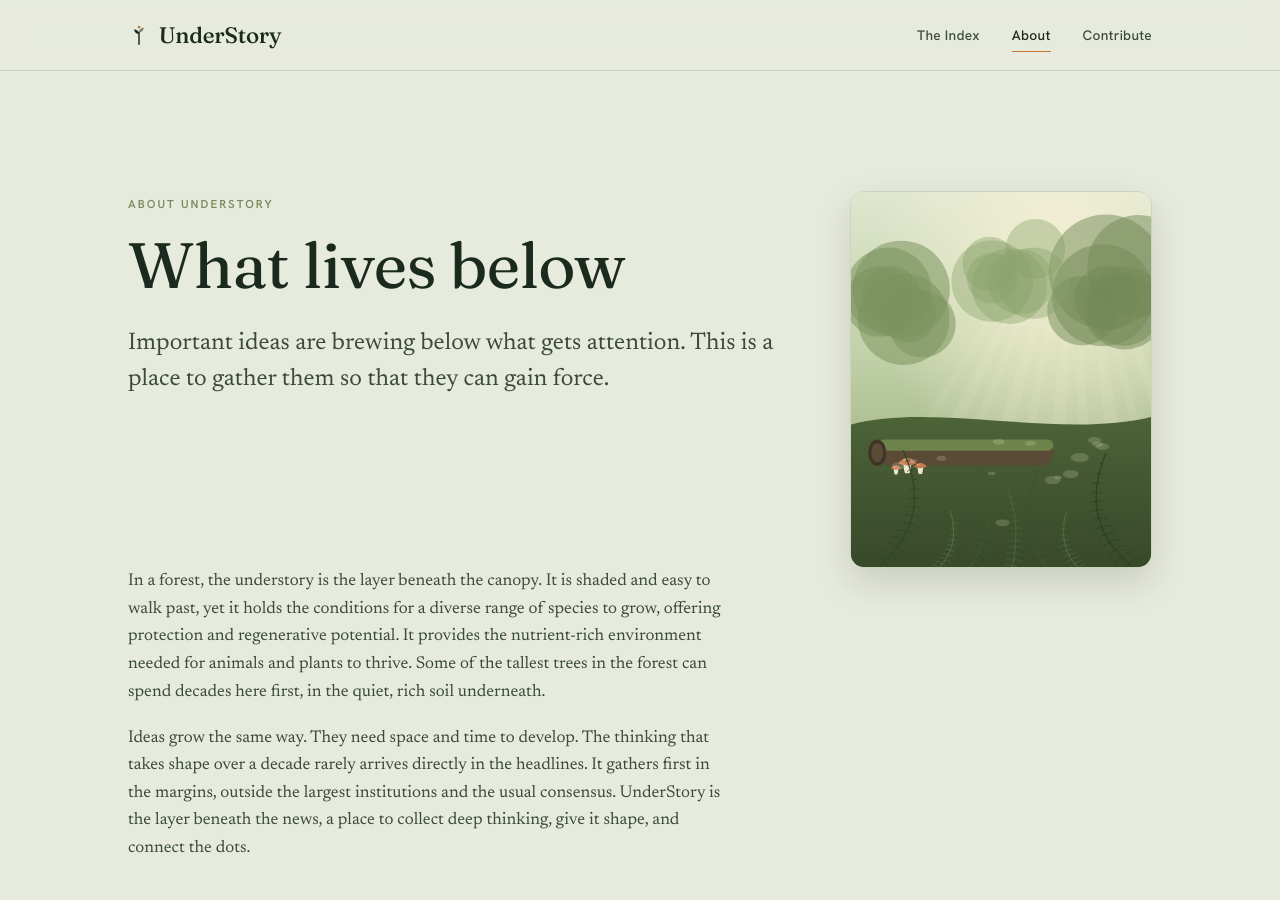
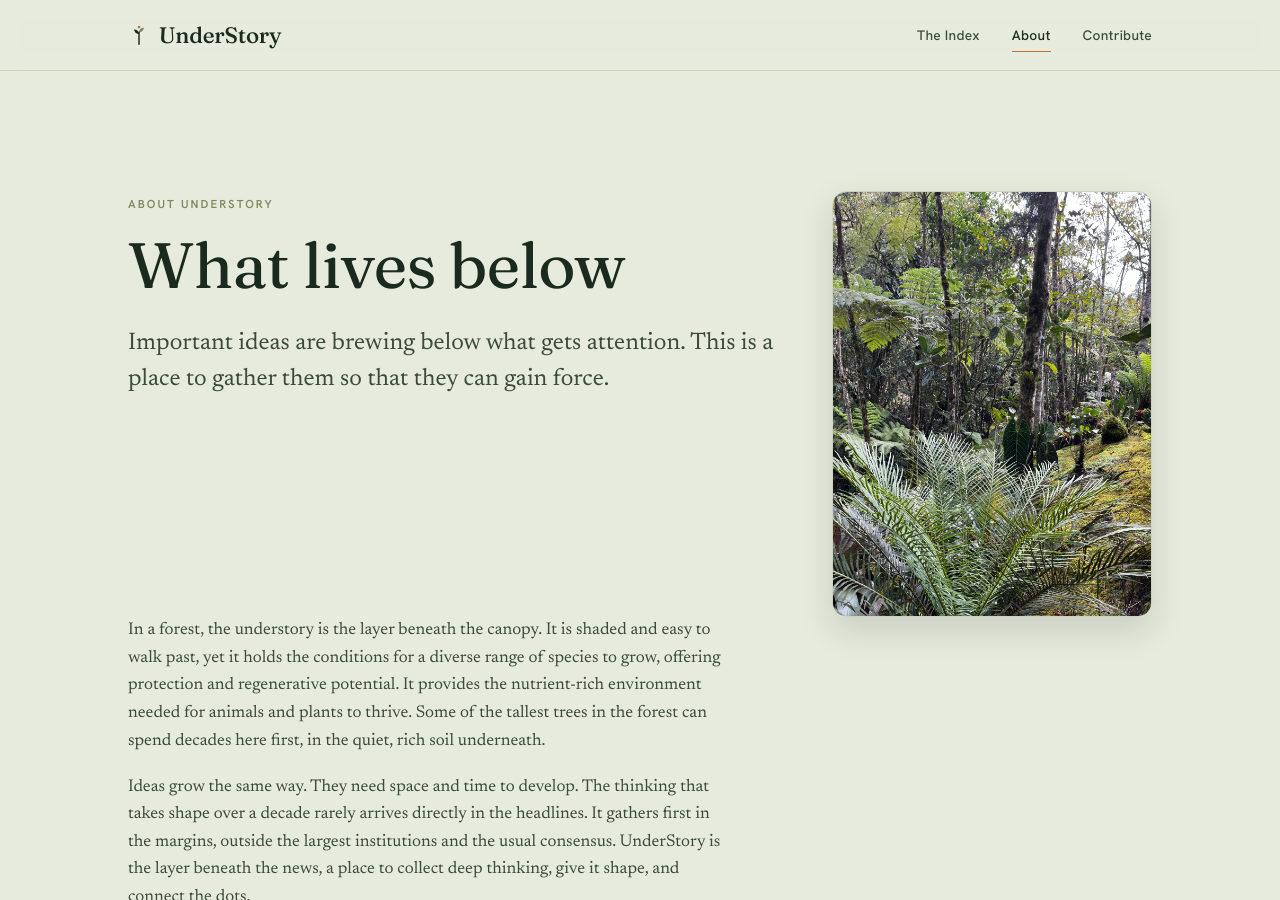
Before and after one commit to valentina-rm/understory, a Jekyll site: the page built from about.md, in a window 1280 px wide and 900 px high. Built offline with Jekyll 4.4.1, drawn with Linux system fonts in a browser that asks for light colours.

Commit message:
Update about page photo

```diff
--- a/about.md
+++ b/about.md
@@ -4,8 +4,8 @@ title: What lives below
 eyebrow: About UnderStory
 lede: "Important ideas are brewing below what gets attention. This is a place to gather them so that they can gain force."
 description: "The vision behind UnderStory, a gathering of voices across disciplines, generations, and regions."
-figure: /assets/img/scenery/understory-about.svg
-figure_alt: "A close view of the forest understory: ferns, a mossy log, and small mushrooms in dappled light."
+figure: /assets/img/scenery/understory-about.jpg
+figure_alt: "A dense forest understory in Colombia: ferns, moss-covered trunks, and broad dark leaves in filtered light."
 ---
 
 In a forest, the understory is the layer beneath the canopy. It is shaded and easy to walk past, yet it holds the conditions for a diverse range of species to grow, offering protection and regenerative potential. It provides the nutrient-rich environment needed for animals and plants to thrive. Some of the tallest trees in the forest can spend decades here first, in the quiet, rich soil underneath.
```
